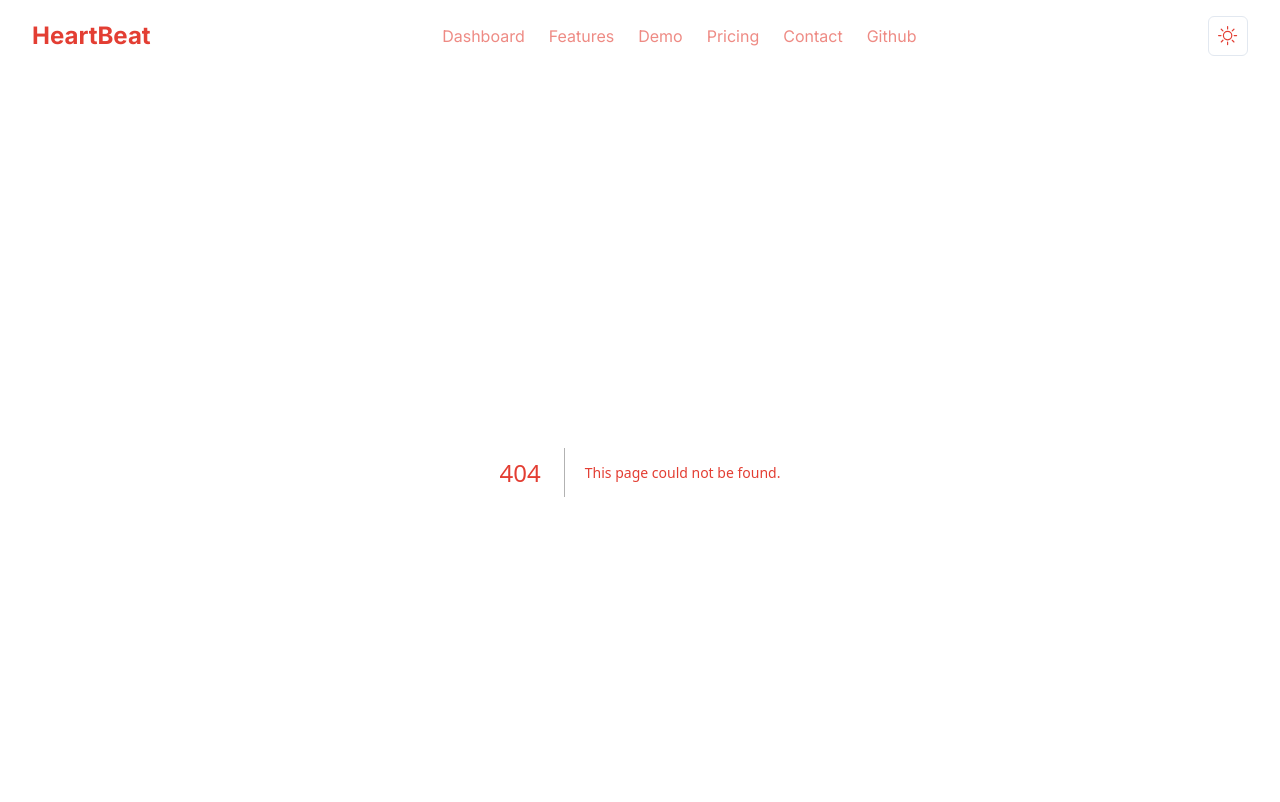
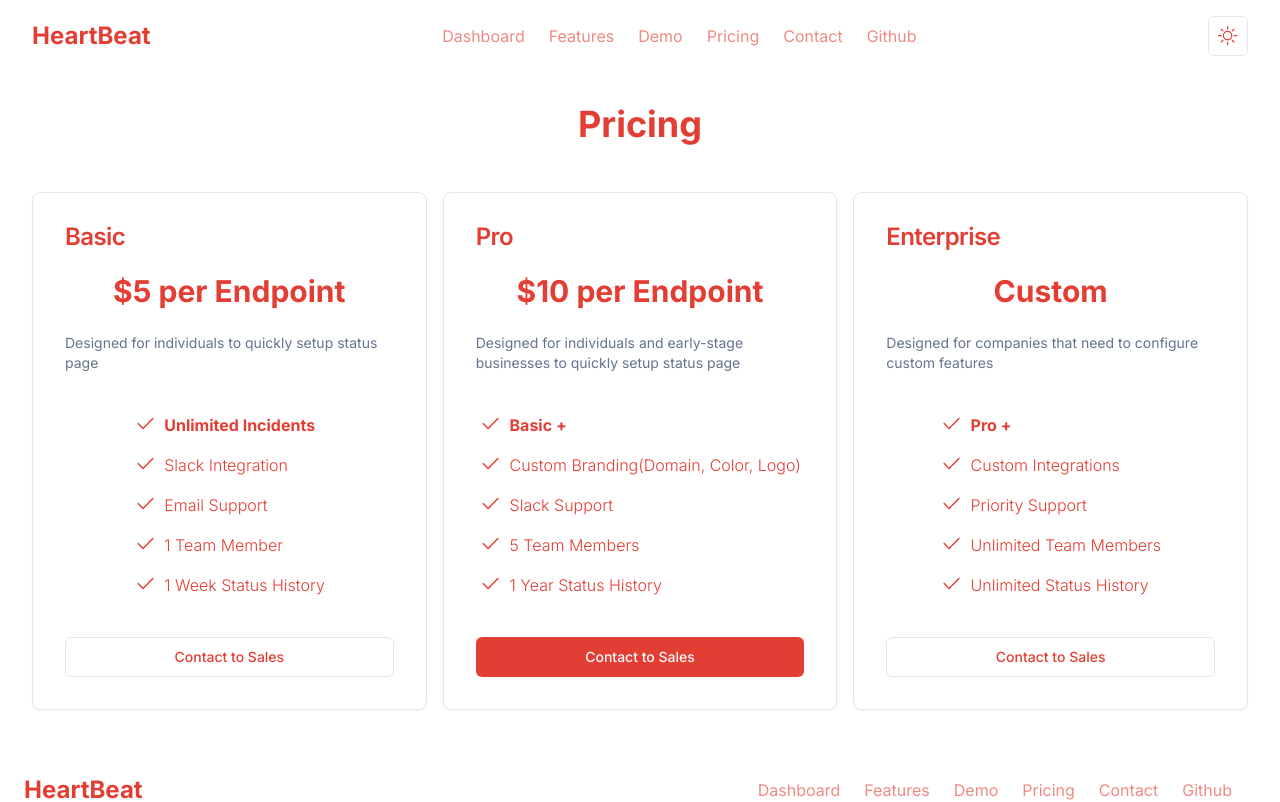
Before and after one commit to lukasjhan/heartbeat, a Next.js app: page /pricing in a window 1280 px wide. Before the commit this address had no page. Shown: the top 802 px of the page. Built offline with nearby package versions, Linux system fonts and the light colour scheme.

Commit message:
feat: add pricing

```diff
--- a/app/contact/page.tsx
+++ /dev/null
@@ -1,19 +0,0 @@
-import ContactForm from "@/components/pages/contact-form"
-import HeadingText from "@/components/heading-text"
-
-export const metadata = {
-  title: "Contact",
-}
-
-export default function Contact() {
-  return (
-    <main className="container flex flex-col items-center py-8" id="contact">
-      <div className="flex flex-col items-center space-y-2 text-center">
-        <HeadingText subtext="Send a message through email">
-          Contact
-        </HeadingText>
-      </div>
-      <ContactForm />
-    </main>
-  )
-}
--- /dev/null
+++ b/app/pricing/page.tsx
@@ -0,0 +1,102 @@
+"use client";
+
+import HeadingText from "@/components/heading-text";
+import { Card, CardDescription, CardTitle } from "@/components/ui/card";
+import { Icons } from "@/components/icons";
+import { cn } from "@/lib/utils";
+import { Button } from "@/components/ui/button";
+
+const featureCards = [
+  {
+    text: "Basic",
+    price: "$5 per Endpoint",
+    subtext: "Designed for individuals to quickly setup status page",
+    plan: [
+      "Unlimited Incidents",
+      "Slack Integration",
+      "Email Support",
+      "1 Team Member",
+      "1 Week Status History",
+    ],
+  },
+  {
+    text: "Pro",
+    price: "$10 per Endpoint",
+    subtext:
+      "Designed for individuals and early-stage businesses to quickly setup status page",
+    plan: [
+      "Basic +",
+      "Custom Branding(Domain, Color, Logo)",
+      "Slack Support",
+      "5 Team Members",
+      "1 Year Status History",
+    ],
+  },
+  {
+    text: "Enterprise",
+    price: "Custom",
+    subtext: "Designed for companies that need to configure custom features",
+    plan: [
+      "Pro +",
+      "Custom Integrations",
+      "Priority Support",
+      "Unlimited Team Members",
+      "Unlimited Status History",
+    ],
+  },
+];
+
+export default function Pricing() {
+  const Icon = Icons["check"];
+  return (
+    <main
+      className="container flex flex-col items-center gap-12 py-8"
+      id="contact"
+    >
+      <div className="flex flex-col items-center space-y-2 text-center">
+        <HeadingText>Pricing</HeadingText>
+      </div>
+      <div className="grid grid-cols-1 gap-4 md:grid-cols-3">
+        {featureCards.map((cards) => {
+          return (
+            <Card
+              key={cards.text}
+              className="flex flex-grow flex-col items-center justify-between gap-10 p-8 dark:bg-secondary"
+            >
+              <div className="space-y-6">
+                <CardTitle>{cards.text}</CardTitle>
+                <div className="text-center text-center text-3xl font-bold">
+                  {cards.price}
+                </div>
+                <CardDescription>{cards.subtext}</CardDescription>
+              </div>
+              <div className="flex flex-col items-start justify-start gap-4">
+                {cards.plan.map((plan, i) => {
+                  const classname = i === 0 ? "font-bold" : "font-light";
+                  return (
+                    <div
+                      key={i}
+                      className={cn("flex flex-row gap-2", classname)}
+                    >
+                      <Icon className="h-[1.4rem] w-[1.4rem]" />
+                      {plan}
+                    </div>
+                  );
+                })}
+              </div>
+              <Button
+                className="w-full"
+                variant={cards.text === "Pro" ? "default" : "outline"}
+                onClick={() => {
+                  window.location.href = "/#contact";
+                }}
+              >
+                Contact to Sales
+              </Button>
+            </Card>
+          );
+        })}
+      </div>
+    </main>
+  );
+}
```
Also changed, not shown: components/pages/feature-cards.tsx (+7 -8 lines), components/ui/button.tsx (+11 -11 lines).
